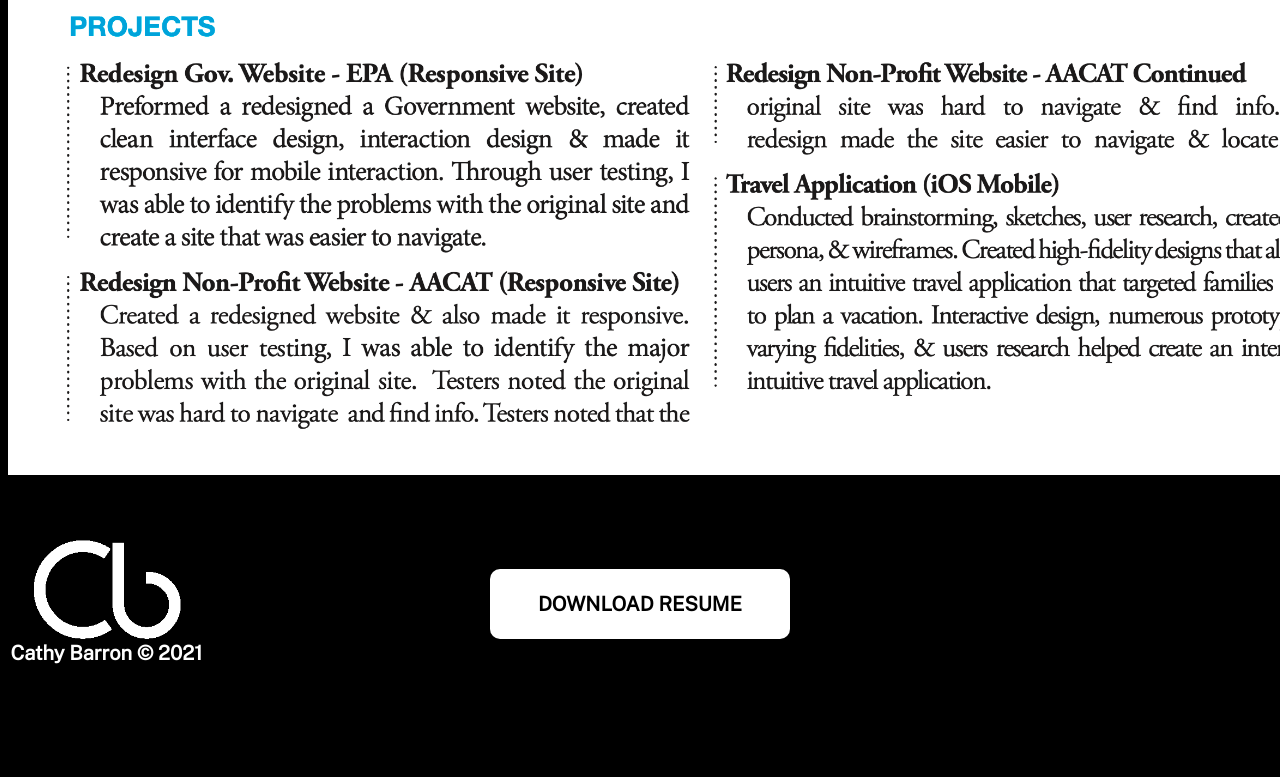
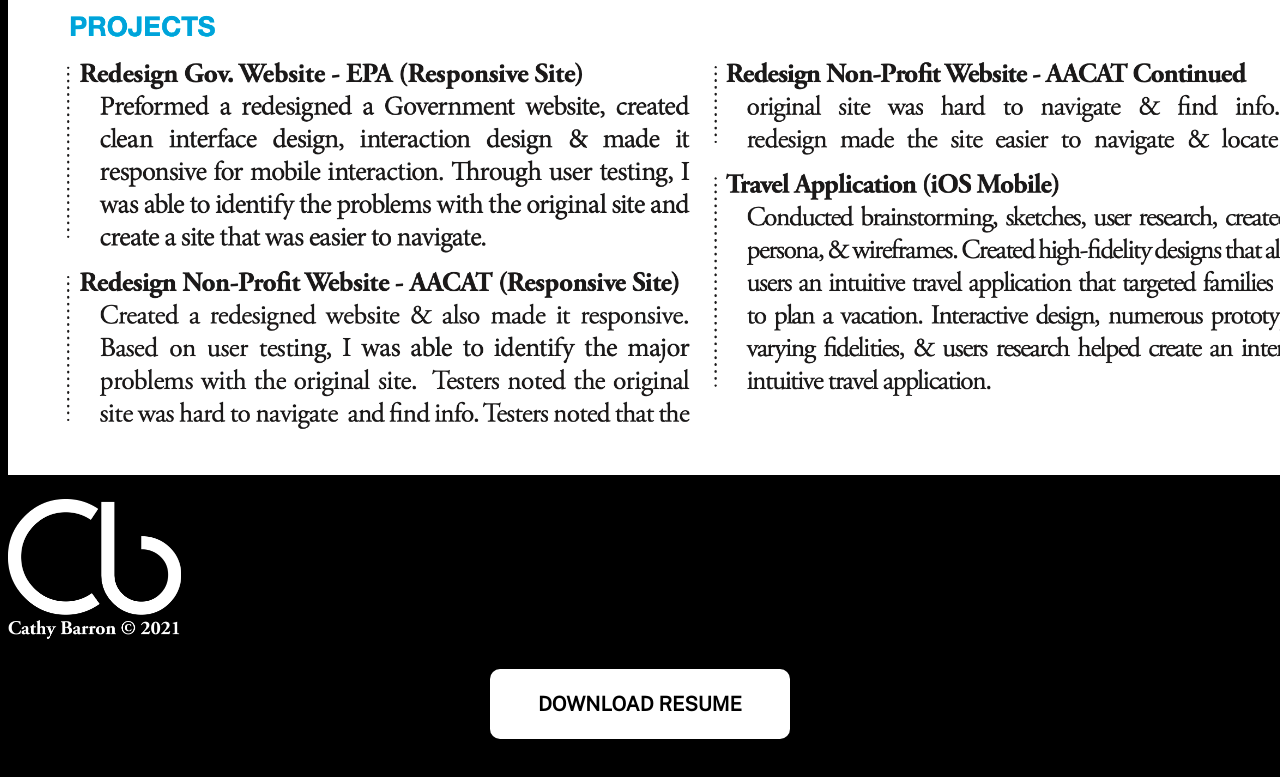
Before and after one commit to crangeltx/UX_UI_HW_19, a plain HTML site: page index.html in a window 1280 px wide. Shown: the part 1486-2263 px from the top of the page. Before the commit the page ends 2183 px from the top, so only its background shows below. Drawn offline with nearby package versions, Linux system fonts and the light colour scheme.

Commit message:
Added Logo and changed script

```diff
--- a/css/resume.css
+++ b/css/resume.css
@@ -125,26 +125,26 @@ li {
 }
 
 .spaceButton {
-  height: 70px;
+  height: 30px;
 }
 
-.footer {
+/* .footer {
   width: 202px;
   height: 0;
   background-repeat: no-repeat;
   background-position: center center;
   background-size: cover
+} */
 
-}
 .logo {
-  width: 199px;
-  height: 142px;
-  background: url("../images/CB-Logo-w.png");
+  width: 173px;
+  height: 140px;
+  background: url("../images/CB-Logo-w-copyright.png");
   background-repeat: no-repeat;
   background-size: cover;
 }
 
-.copyright {
+/* .copyright {
   width: 197px;
   color: rgba(255,255,255,1);
   font-family: Public Sans;
@@ -153,8 +153,8 @@ li {
   display: inline-flex;
   /*position: absolute;
   left: 20px;
-  top: 2142px;*/
-}
+  top: 2142px;
+} */
 
 .button {
     width: 300px;
--- a/index.html
+++ b/index.html
@@ -23,9 +23,7 @@
 
     <div class="space2"></div>
 
-    <div class="footer">
         <div class="logo"></div>
-        <span class="copyright">Cathy Barron © 2021</span></div>
         </div>
 
 <div class="spaceButton"></div>
@@ -38,6 +36,7 @@
 
 
     <!-- Add the script tag to jQuery below. -->
+
     <script src="https://code.jquery.com/jquery-3.4.1.js"></script>
 
     <script src="Js/index.js"></script>
```
Also changed, not shown: images/CB-Logo-w-copyright.png (added).
